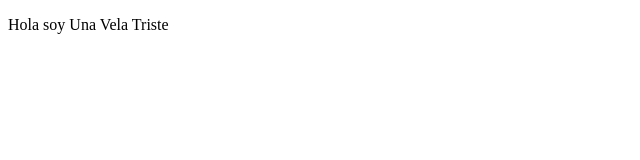
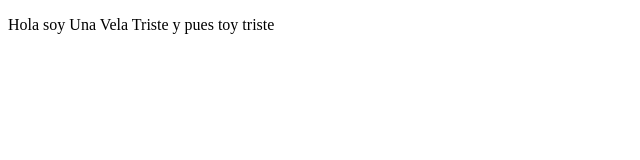
Before and after one commit to unavelatriste/ProyectoPrueba, a plain HTML site: page index.html in a window 1280 px wide. Shown: the whole page, without its empty margins (0-640 px from the left). Drawn offline with Linux system fonts and the light colour scheme.

Commit message:
mas triste

```diff
--- a/index.html
+++ b/index.html
@@ -8,7 +8,7 @@
 </head>
 <body>
     <p>
-        Hola soy Una Vela Triste
+        Hola soy Una Vela Triste y pues toy triste
     </p>
 </body>
 </html>
```
